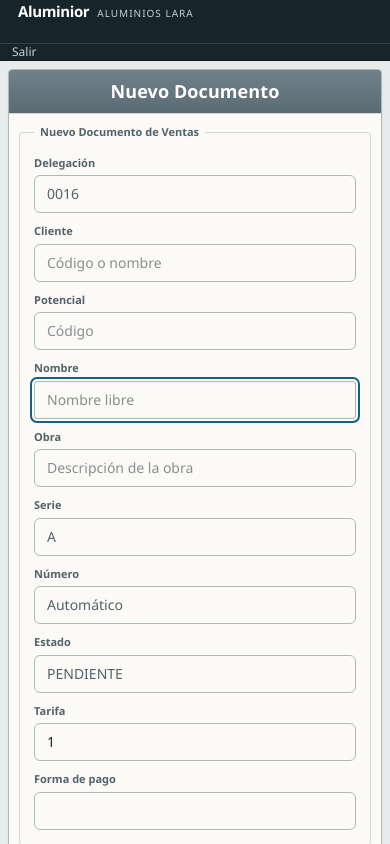
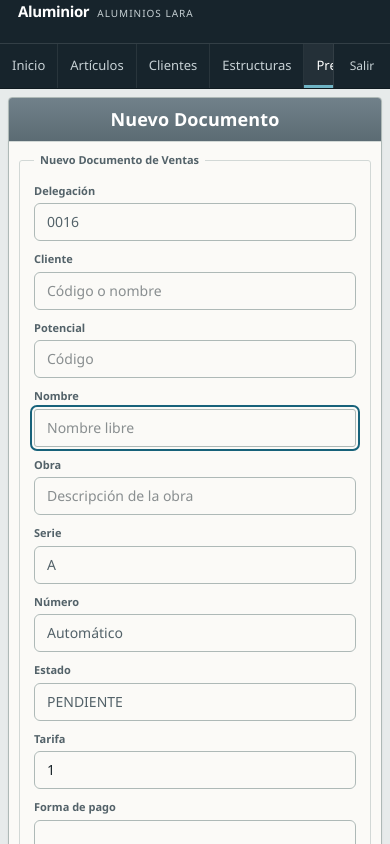
Before and after one commit to Sergiom84/Aluminior, a Next.js app in the folder packages/web/: page /dashboard/presupuestos/nuevo in a window 390 px wide. Shown: the top 844 px of the page. Built offline with nearby package versions, Linux system fonts and the light colour scheme.

Commit message:
fix(web): mantener navegacion movil visible

```diff
--- a/packages/web/app/dashboard/_components/shell.tsx
+++ b/packages/web/app/dashboard/_components/shell.tsx
@@ -68,8 +68,8 @@ export function Shell({
           </ul>
         </nav>
 
-        <form action={cerrarSesion} className="flex shrink-0 items-center px-3">
-          <button type="submit" className="text-xs" style={{ color: 'var(--al-sidebar-text)' }}>
+        <form action={cerrarSesion} className="al-session-form">
+          <button type="submit" className="al-session-exit" style={{ color: 'var(--al-sidebar-text)' }}>
             Salir
           </button>
         </form>
--- a/packages/web/app/globals.css
+++ b/packages/web/app/globals.css
@@ -82,6 +82,17 @@ body {
   min-width: 0;
   flex: 1;
   overflow-x: auto;
+  overscroll-behavior-inline: contain;
+}
+
+.al-primary-nav > ul {
+  display: flex;
+  width: max-content;
+  min-width: max-content;
+}
+
+.al-primary-nav li {
+  flex: 0 0 auto;
 }
 
 .al-primary-nav a {
@@ -104,6 +115,19 @@ body {
   box-shadow: inset 0 -3px 0 #6fb4c5;
   background: rgb(255 255 255 / 0.06);
   color: white;
+}
+
+.al-session-form {
+  display: flex;
+  flex: 0 0 auto;
+  align-items: center;
+  padding: 0 12px;
+}
+
+.al-session-exit {
+  min-width: 44px;
+  min-height: 44px;
+  font-size: 12px;
 }
 
 .al-app-main {
@@ -780,18 +804,32 @@ body {
 
 @media (max-width: 760px) {
   .al-appbar {
-    flex-wrap: wrap;
+    display: grid;
+    grid-template-columns: minmax(0, 1fr) auto;
   }
 
   .al-brand {
+    grid-column: 1 / -1;
     min-height: 44px;
     min-width: 100%;
     border-right: 0;
     border-bottom: 1px solid rgb(255 255 255 / 0.12);
   }
 
+  .al-primary-nav {
+    grid-column: 1;
+    width: 100%;
+  }
+
   .al-primary-nav a {
-    min-height: 42px;
+    min-height: 44px;
+    padding-inline: 12px;
+  }
+
+  .al-session-form {
+    grid-column: 2;
+    padding: 0 6px;
+    border-left: 1px solid rgb(255 255 255 / 0.12);
   }
 
   .al-app-main {
```
Also changed, not shown: 1 other file (tests, documents, lock files or other folders).
